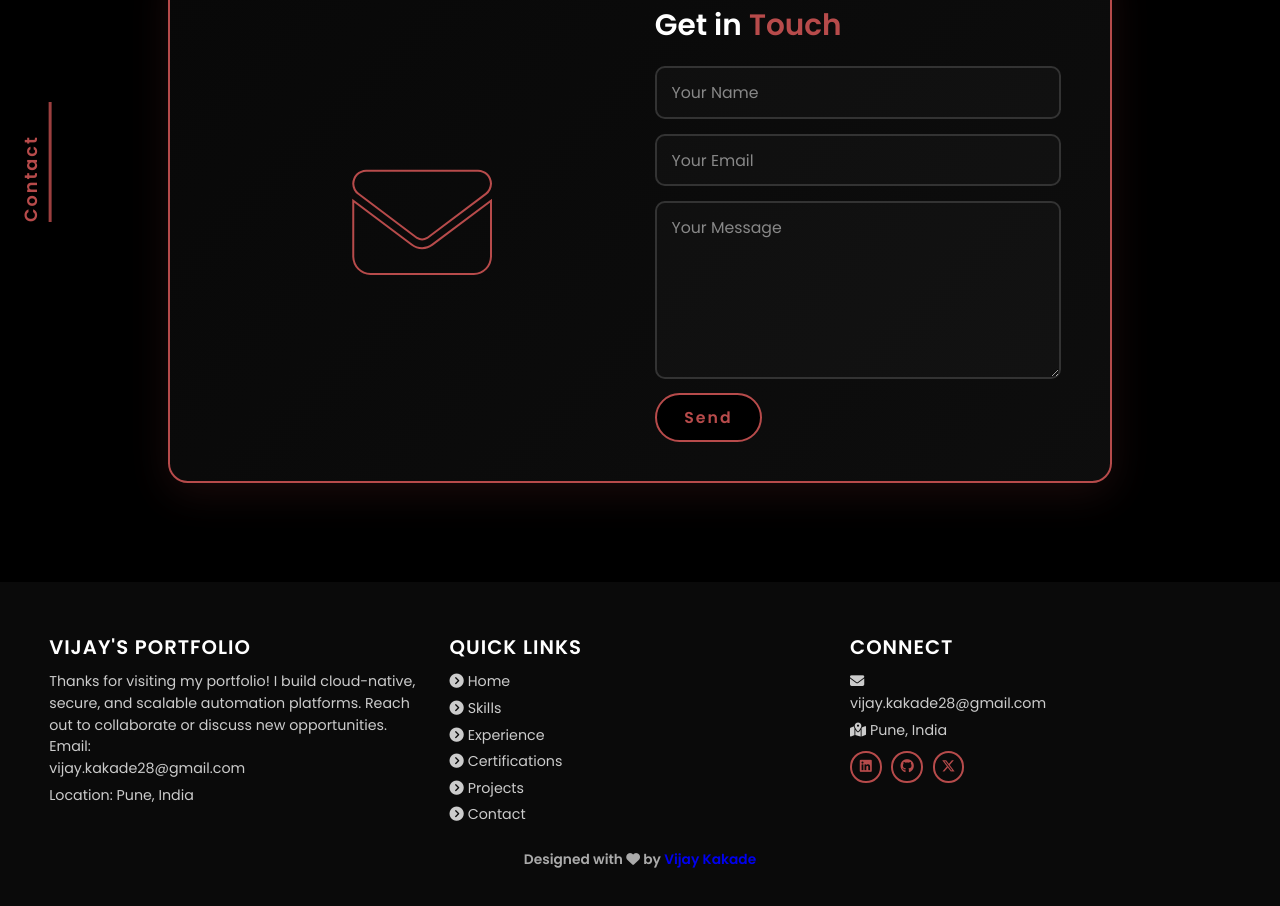
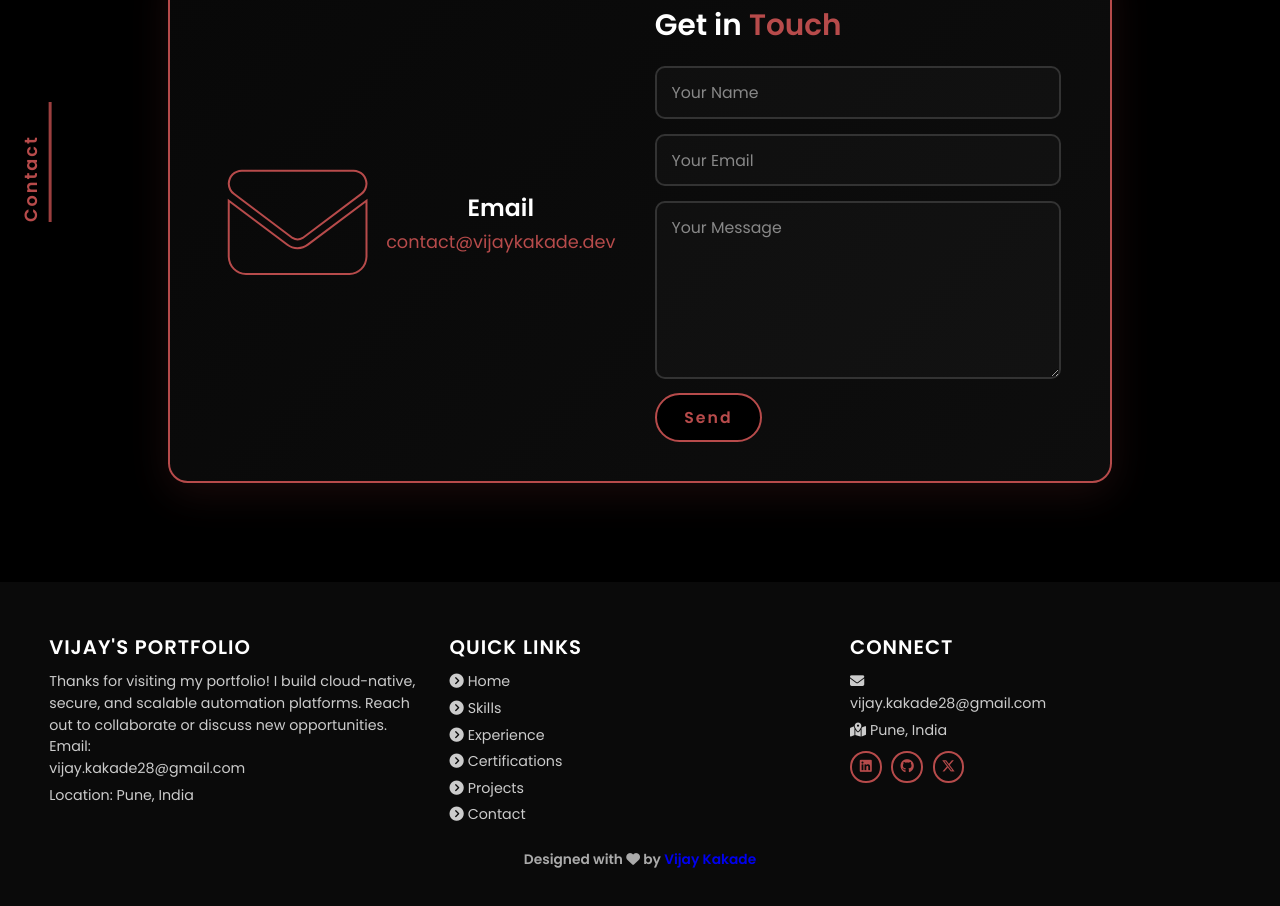
Before and after one commit to vjkakade/vijaykakade, a website: page index.html in a window 1280 px wide. Shown: the part 4971-5877 px from the top of the page. Drawn offline with Linux system fonts and the light colour scheme.

Commit message:
Adjust contact section: add explicit email block next to icon and update layout

```diff
--- a/index.html
+++ b/index.html
@@ -370,6 +370,10 @@
         <div class="contact-container">
             <div class="contact-left">
                 <i class="fa-solid fa-envelope mail-icon"></i>
+                <div class="contact-left-content">
+                    <h3>Email</h3>
+                    <a href="mailto:contact@vijaykakade.dev">contact@vijaykakade.dev</a>
+                </div>
             </div>
 
             <div class="contact-right">
--- a/style.css
+++ b/style.css
@@ -1117,6 +1117,27 @@ span {
   display: flex;
   justify-content: center;
   align-items: center;
+  gap: 2rem;
+  flex-wrap: wrap;
+  text-align: center;
+}
+
+.contact-left-content h3 {
+  font-size: 2.4rem;
+  color: #fff;
+  margin: 0 0 0.3rem;
+}
+
+.contact-left-content a {
+  font-size: 1.8rem;
+  color: #b74b4b;
+  text-decoration: none;
+  word-break: break-all;
+}
+
+.contact-left-content a:hover {
+  color: #fff;
+  text-decoration: underline;
 }
 
 .mail-icon {
```
